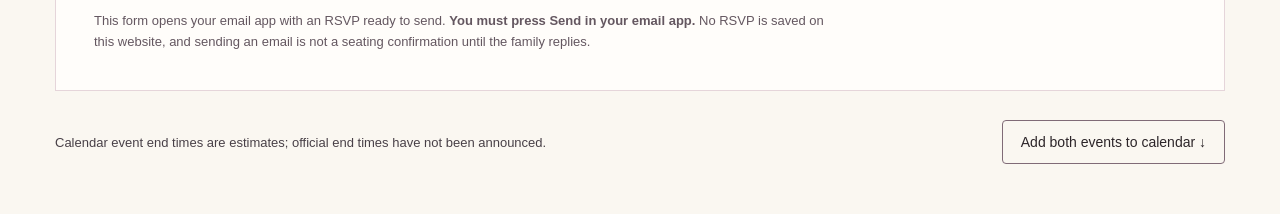
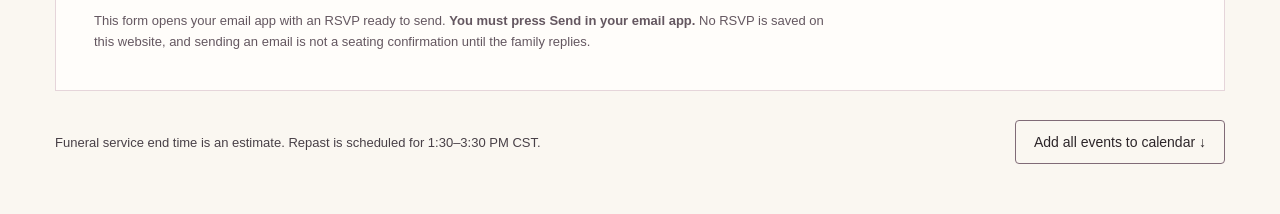
Before and after one commit to almecajones-cmd/foreverlyndamarie, a plain HTML site: page dist/index.html in a window 1280 px wide. Shown: the part 4355-4569 px from the top of the page. Drawn offline with nearby package versions, Linux system fonts and the light colour scheme; a web font is replaced by a local one.

Commit message:
Clarify confirmed repast ending and three-event calendar download

```diff
--- a/dist/index.html
+++ b/dist/index.html
@@ -105,7 +105,7 @@
 <button type="submit">Compose Repast RSVP Email ↗</button>
 <p id="repast-rsvp-status" role="status" aria-live="polite" class="rsvp-note">This form opens your email app with an RSVP ready to send. <strong>You must press Send in your email app.</strong> No RSVP is saved on this website, and sending an email is not a seating confirmation until the family replies.</p>
 </form></section>
-  <div class="plan-bottom"><p class="calendar-note">Calendar event end times are estimates; official end times have not been announced.</p><a class="calendar-button" href="all-events.ics" download>Add both events to calendar ↓</a></div>
+  <div class="plan-bottom"><p class="calendar-note">Funeral service end time is an estimate. Repast is scheduled for 1:30–3:30 PM CST.</p><a class="calendar-button" href="all-events.ics" download>Add all events to calendar ↓</a></div>
 </section>
 <section class="section wrap fuchsia fuchsia-editorial" id="fuchsia" aria-labelledby="fuchsia-title">
   <figure class="fuchsia-art"><img src="https://res.cloudinary.com/v78xwhwr/image/upload/v1794387709/lynda_touch_of_fuchsia_editorial_ef6uoh.png" alt="Fuchsia satin and orchid, reflecting the color Lynda chose for her farewell" loading="lazy"></figure>
```
